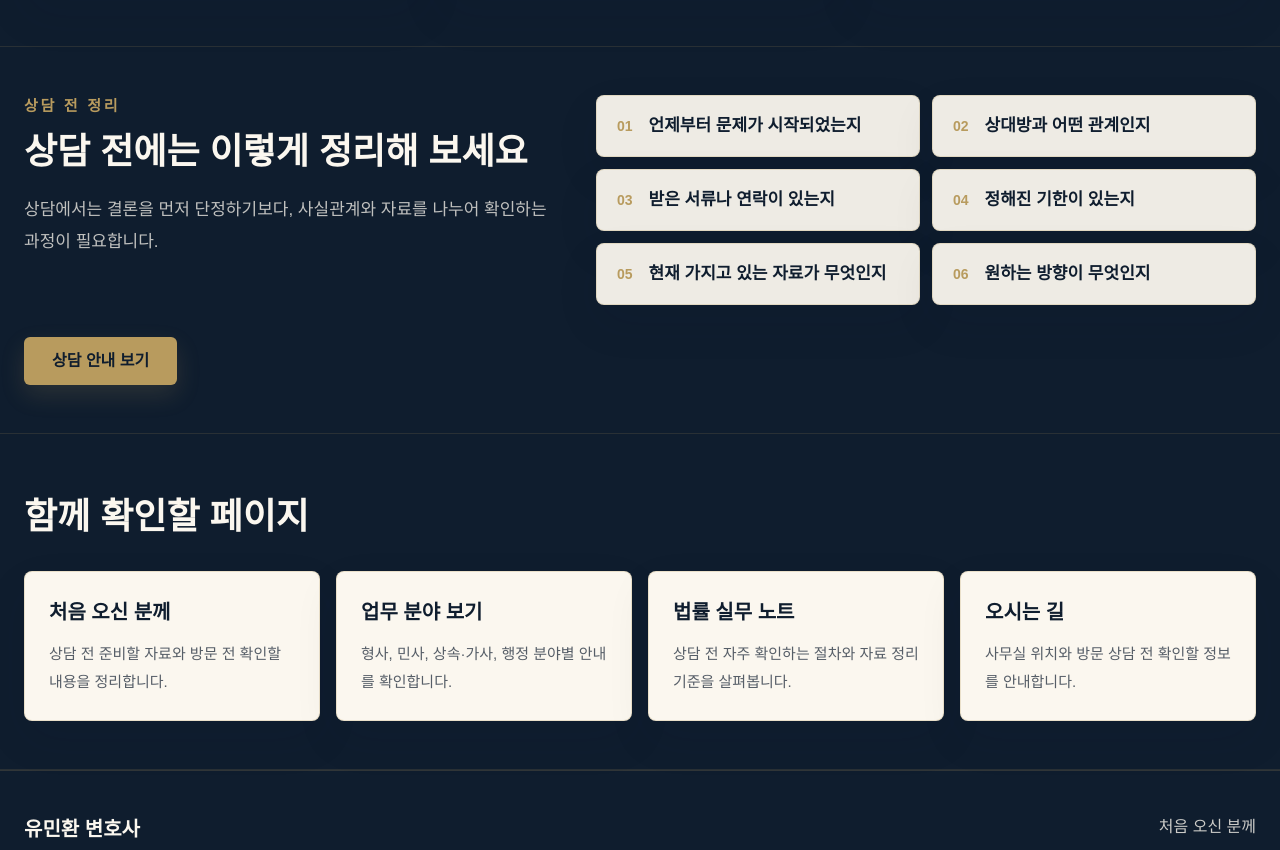
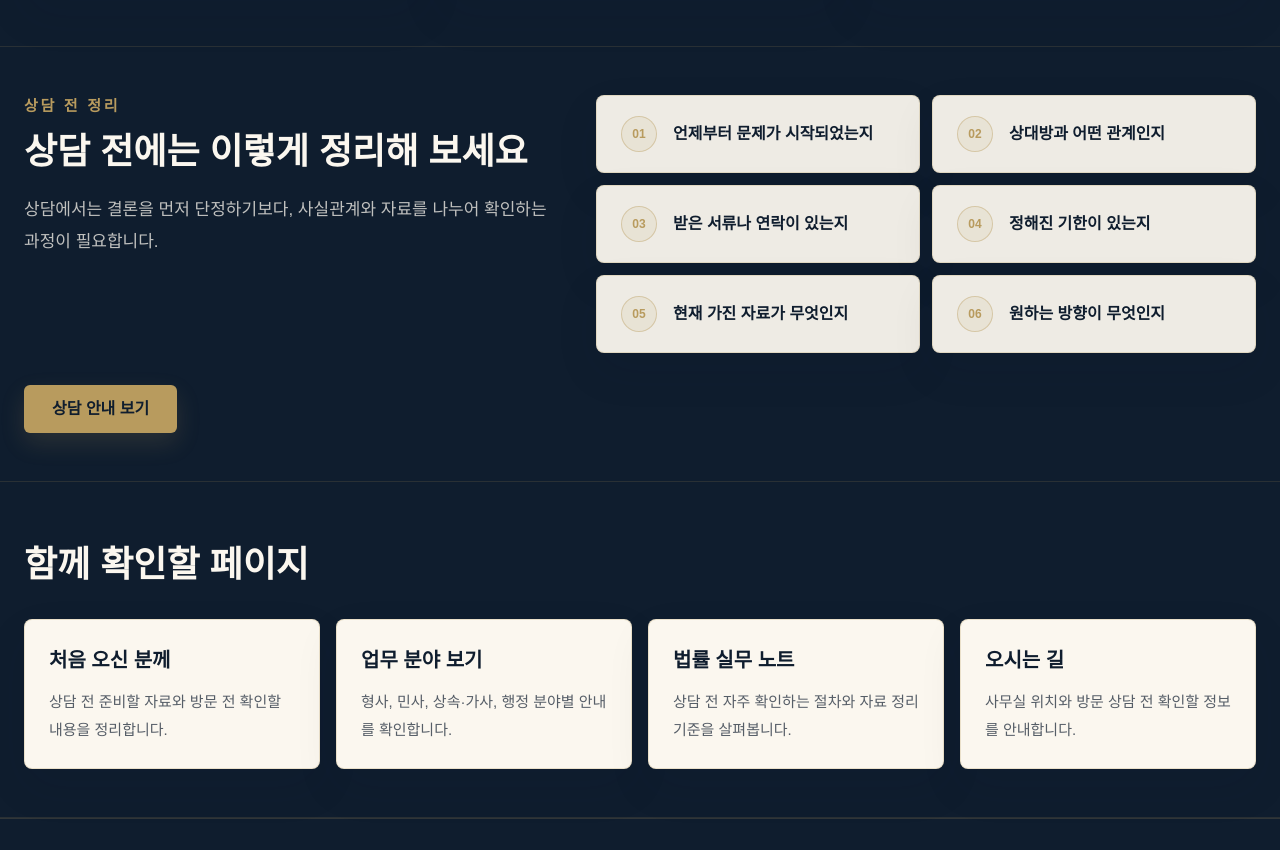
Before and after one commit to ymhk88-debug/project-lighthouse, a Next.js app: page /issues in a window 1280 px wide. Shown: the part 3155-4005 px from the top of the page. Built offline with nearby package versions, Linux system fonts and the light colour scheme; no server answers.

Commit message:
Refine issues prep card badge layout

```diff
--- a/src/app/issues/page.tsx
+++ b/src/app/issues/page.tsx
@@ -127,7 +127,7 @@ const preparationItems = [
   "상대방과 어떤 관계인지",
   "받은 서류나 연락이 있는지",
   "정해진 기한이 있는지",
-  "현재 가지고 있는 자료가 무엇인지",
+  "현재 가진 자료가 무엇인지",
   "원하는 방향이 무엇인지",
 ];
 
@@ -317,13 +317,13 @@ export default function IssuesPage() {
             {preparationItems.map((item, index) => (
               <div
                 key={item}
-                className="rounded-lg border border-[#e8ddcb] bg-white/60 px-5 py-4 shadow-[0_8px_24px_rgba(15,29,46,0.05)] md:border-accent/25 md:bg-background/95 md:shadow-[0_18px_45px_rgba(15,29,46,0.08)]"
+                className="min-h-[76px] rounded-lg border border-[#e8ddcb] bg-white/60 px-5 py-4 shadow-[0_8px_24px_rgba(15,29,46,0.05)] md:border-accent/25 md:bg-background/95 md:px-6 md:py-5 md:shadow-[0_18px_45px_rgba(15,29,46,0.08)]"
               >
-                <div className="flex items-start gap-4">
-                  <p className="shrink-0 text-sm font-semibold leading-7 text-accent">
+                <div className="flex h-full items-center gap-4">
+                  <p className="flex h-9 w-9 shrink-0 items-center justify-center rounded-full border border-accent/40 bg-accent/10 text-xs font-semibold text-accent">
                     {String(index + 1).padStart(2, "0")}
                   </p>
-                  <p className="text-base font-semibold leading-7 text-primary md:text-[17px]">
+                  <p className="text-base font-semibold leading-snug text-primary">
                     {item}
                   </p>
                 </div>
```
